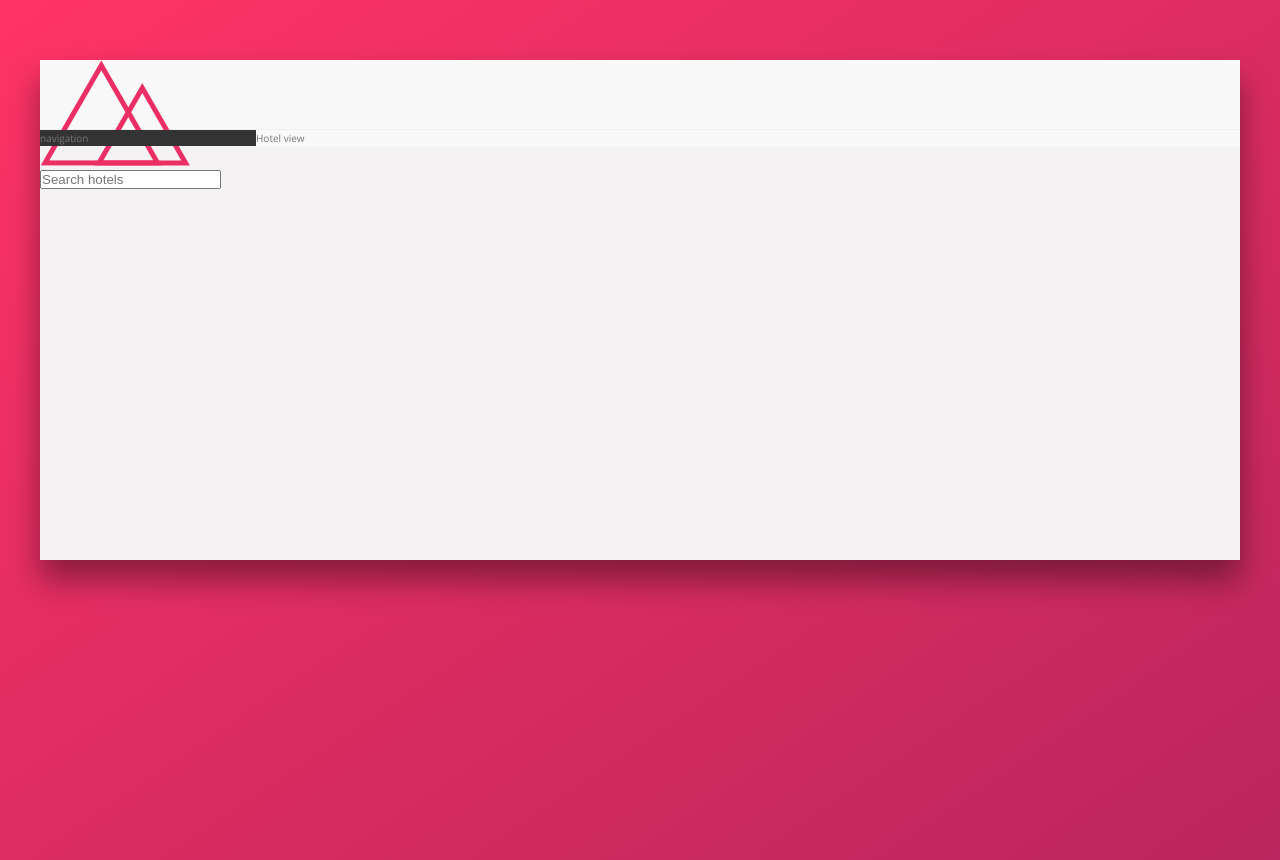
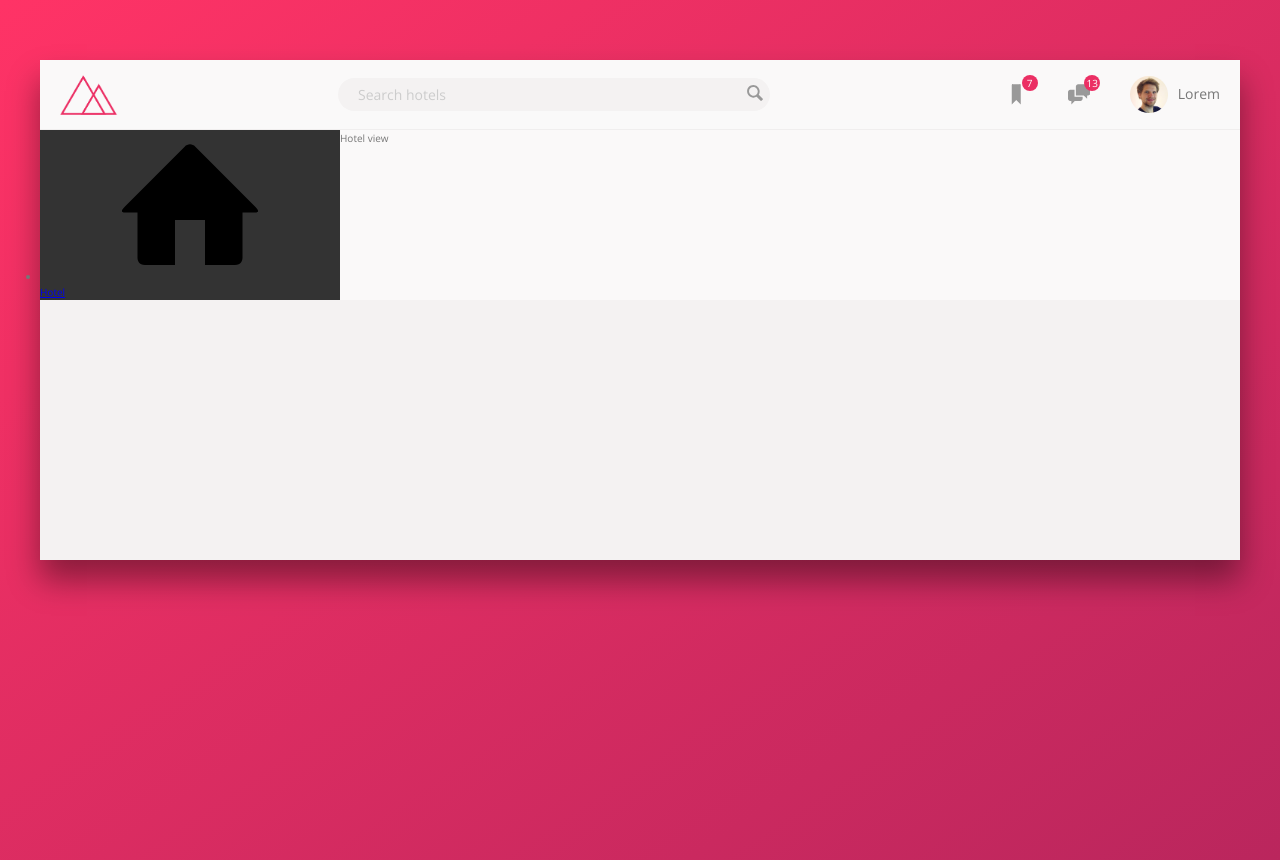
Before and after one commit to matheussss1/Hotel-app-Front-End, a website: page index.html in a window 1280 px wide. Drawn offline with nearby package versions, Linux system fonts and the light colour scheme.

Commit message:
im tired

```diff
--- a/index.html
+++ b/index.html
@@ -21,15 +21,45 @@
 
             <form action="#" class="search">
                 <input type="text" class="search__input" placeholder="Search hotels">
-
-
+                <button class="search__button">
+                    <svg class="search__icon">
+                        <use xlink:href="img/sprite.svg#icon-magnifying-glass"></use>
+                    </svg>
+                </button>
             </form>
+            <nav class="user-nav">
+                <div class="user-nav__icon__box">
+                    <svg class="user-nav__icon">
+                        <use xlink:href="img/sprite.svg#icon-bookmark"></use>
+                    </svg>
+                    <span class="user-nav__notification">7</span>
+                </div>
+                <div class="user-nav__icon__box">
+                    <svg class="user-nav__icon">
+                        <use xlink:href="img/sprite.svg#icon-chat"></use>
+                    </svg>
+                    <span class="user-nav__notification">13</span>
+                </div>
+                <div class="user-nav__user">
+                    <img src="img/user.jpg" alt="User photo" class="user-nav__user-photo">
+                    <span class="user-nav__user-name">Lorem</span>
+                </div>
+            </nav>
         </header>
 
         <div class="content">
 
             <nav class="sidebar">
-                navigation
+                <ul class="side-nav">
+                    <li class="side-nav__item">
+                        <a href="#" class="side-nav__link">
+                            <svg class="side-nav__icon">
+                                <use xlink:href="img/sprite.svg#icon-home"></use>
+                            </svg>
+                            <span>Hotel</span>
+                        </a>
+                    </li>
+                </ul>
             </nav>
 
             <main class="hotel-view">
--- a/sass/component.scss
+++ b/sass/component.scss
@@ -0,0 +1,115 @@
+///////////////////////////////////////////////////////
+//LOGO
+.logo {
+    height: 4rem;
+    margin-left: 2rem;
+}
+
+///////////////////////////////////////////////////////
+//SEARCH
+.search {
+    flex: 0 0 40%;
+    display: flex;
+    align-items: center;
+    justify-content: center;
+
+    &__input{
+        font-family: inherit;
+        font-size: inherit;
+        border: none;
+        outline: none;
+        padding: .7rem 2rem;
+        background-color: var(--color-grey-light-2);
+        border-radius: 1000px;
+        width: 90%;
+        transition: width .2s;
+        margin-right: -2.5rem;
+
+        &:focus{
+            width: 100%;
+            background-color: var(--color-grey-light-3);
+        }
+
+        &::-webkit-input-placeholder{
+            font-weight: 100;
+            color: var(--color-grey-light-4);
+        }
+    }
+
+    &__input:focus + &__button{
+        background-color: var(--color-grey-light-3);
+    }
+
+    &__button{
+        border: none;
+        outline: none;
+        background-color: var(--color-grey-light-2);
+        cursor: pointer;
+    }
+
+    &__icon{
+        height: 2rem;
+        width: 2rem;
+        fill: var(--color-grey-dark-3);
+    }
+}
+
+///////////////////////////////////////////////////////
+// USER NAVIGATION
+.user-nav{
+    display: flex;
+    align-self: stretch;
+
+    & > *{
+        padding: 0 2rem;
+        cursor: pointer;
+        display: flex;
+        align-items: center;
+        &:hover{
+            background-color: var(--color-grey-light-3);
+        }
+    }
+
+    &__icon__box {
+        position: relative;
+    }
+    &__icon {
+        height: 2.25rem;
+        width: 2.25rem;
+        fill: var(--color-grey-dark-3);
+    }
+
+    &__notification {
+        background-color: var(--color-primary);
+
+        text-align: center;
+        color: #fff;
+        font-size: 1rem;
+
+        border-radius: 50%;
+        width: 1.6rem;
+        height: 1.6rem;
+
+        display: block;
+        position: absolute;
+        top: 1.5rem;
+        right: 1rem;
+    }
+
+    &__user {
+
+    }
+
+    &__user-photo {
+        height: 3.75rem;
+        border-radius: 50%;
+
+    }
+
+    &__user-name {
+        margin-left: 1rem;
+    }
+}
+
+///////////////////////////////////////////////////////
+//
--- a/sass/layout.scss
+++ b/sass/layout.scss
@@ -8,9 +8,14 @@
 }
 
 .header{
+    font-size: 1.4rem;
     height: 7rem;
     background-color: var(--color-grey-light-1);
     border-bottom: 1px solid var(--color-grey-light-3);
+
+    display: flex;
+    justify-content: space-between;
+    align-items: center;
 }
 
 .content{
```
Also changed, not shown: img/svg/demo-external-svg.html (added, +71 -0 lines), img/svg/demo.html (added, +106 -0 lines), css/style.css, 1 other file.
